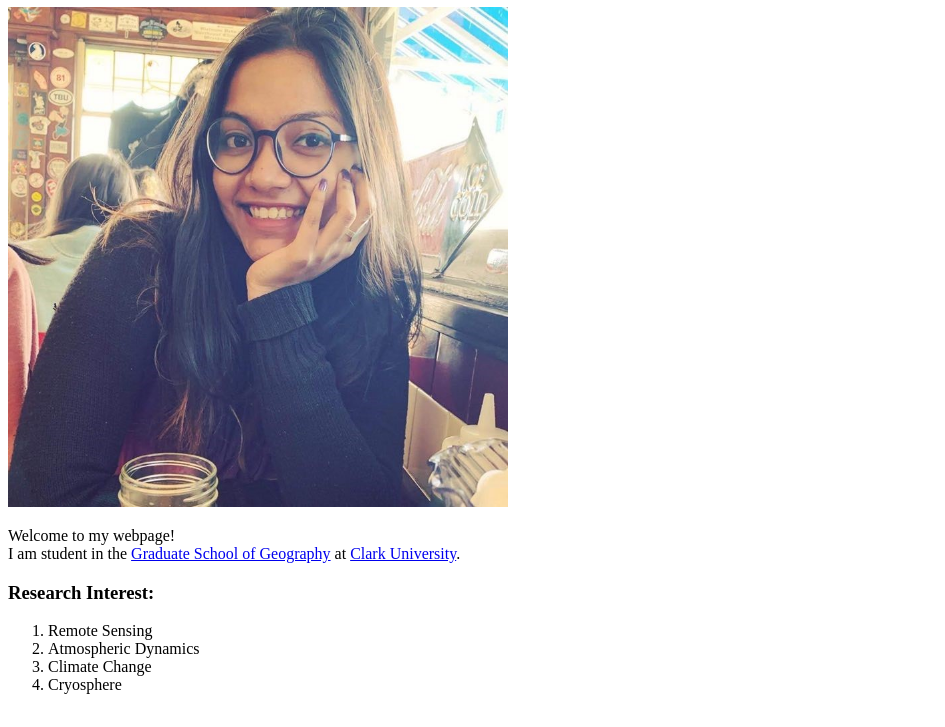
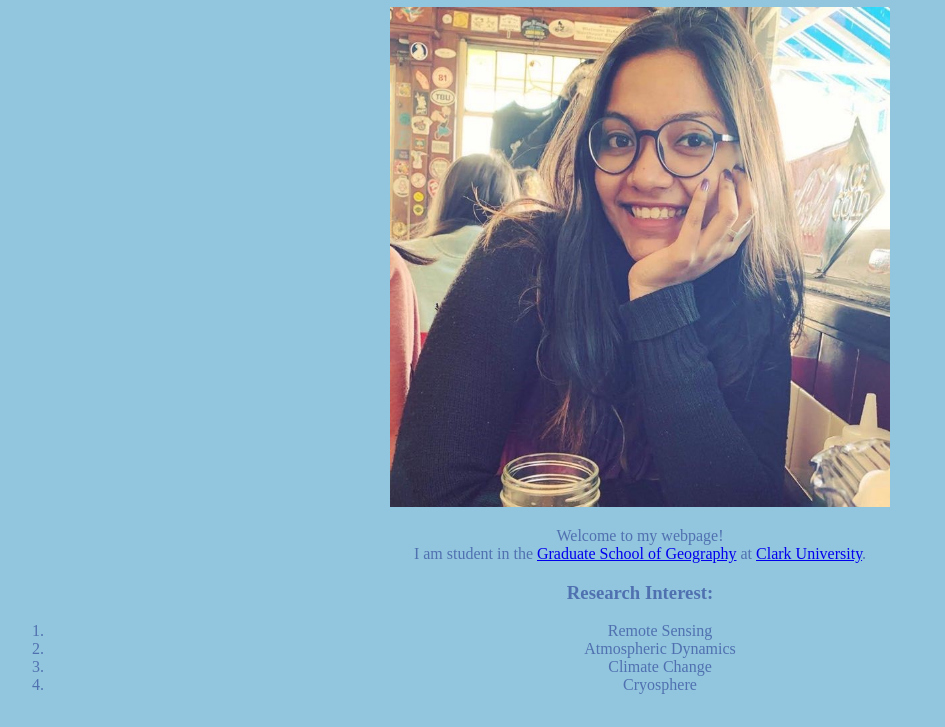
Before and after one commit to aandishah/aandishah.github.io, a plain HTML site: page index.html in a window 1280 px wide. Shown: the part 73-800 px from the top of the page, without its empty margins (0-945 px from the left). Drawn offline with Linux system fonts and the light colour scheme.

Commit message:
Added external stylesheet for index.html.

```diff
--- /dev/null
+++ b/css/main_style.css
@@ -0,0 +1,8 @@
+body {
+	background-color: #92c5de;
+	color: #5071b0;
+	text-align: center;
+}
+h1 {
+	color: #f7f7f7;
+}
--- a/index.html
+++ b/index.html
@@ -2,6 +2,7 @@
 <html>
 <head>
 	<title> Aandishah Tehzeeb Samara </title>
+	<link rel="stylesheet" type="text/css" href="css/main_style.css">
 </head>
 <body>
 	<h1> Hello, my name is Aandishah! </h1>
```
